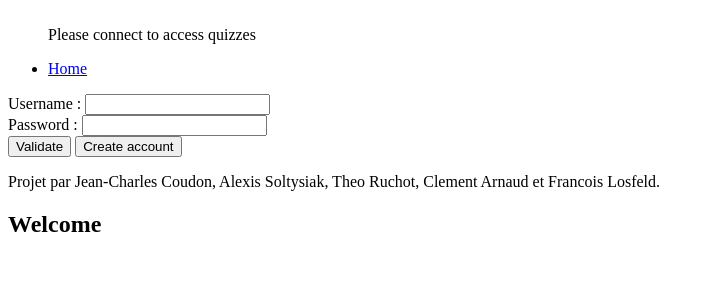
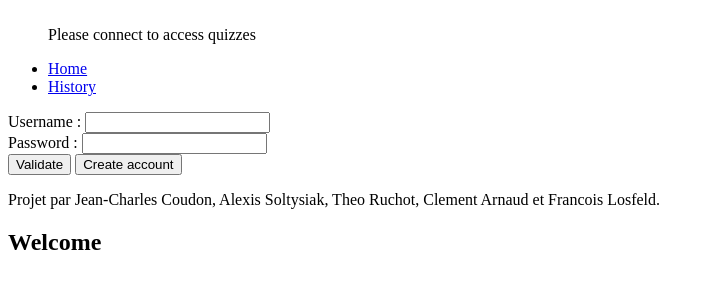
Before and after one commit to francois-los/techno_web, a PHP site: page /home.php in a window 1280 px wide. Shown: the top 300 px of the page, without its empty margins (0-714 px from the left). Run offline with PHP 8.4, Linux system fonts and the light colour scheme.

Commit message:
Add history button

```diff
--- a/PHP/headerr.php
+++ b/PHP/headerr.php
@@ -19,6 +19,7 @@
             <nav class="navigation2">
                 <ul class="navigationListe">
                     <li><a href="index.php?direction=home" title="Go to home">Home</a></li>
+                    <li><a href="index.php?direction=resume" title="Go to history">History</a></li>
                 </ul>
             </nav>
             <?php
```
